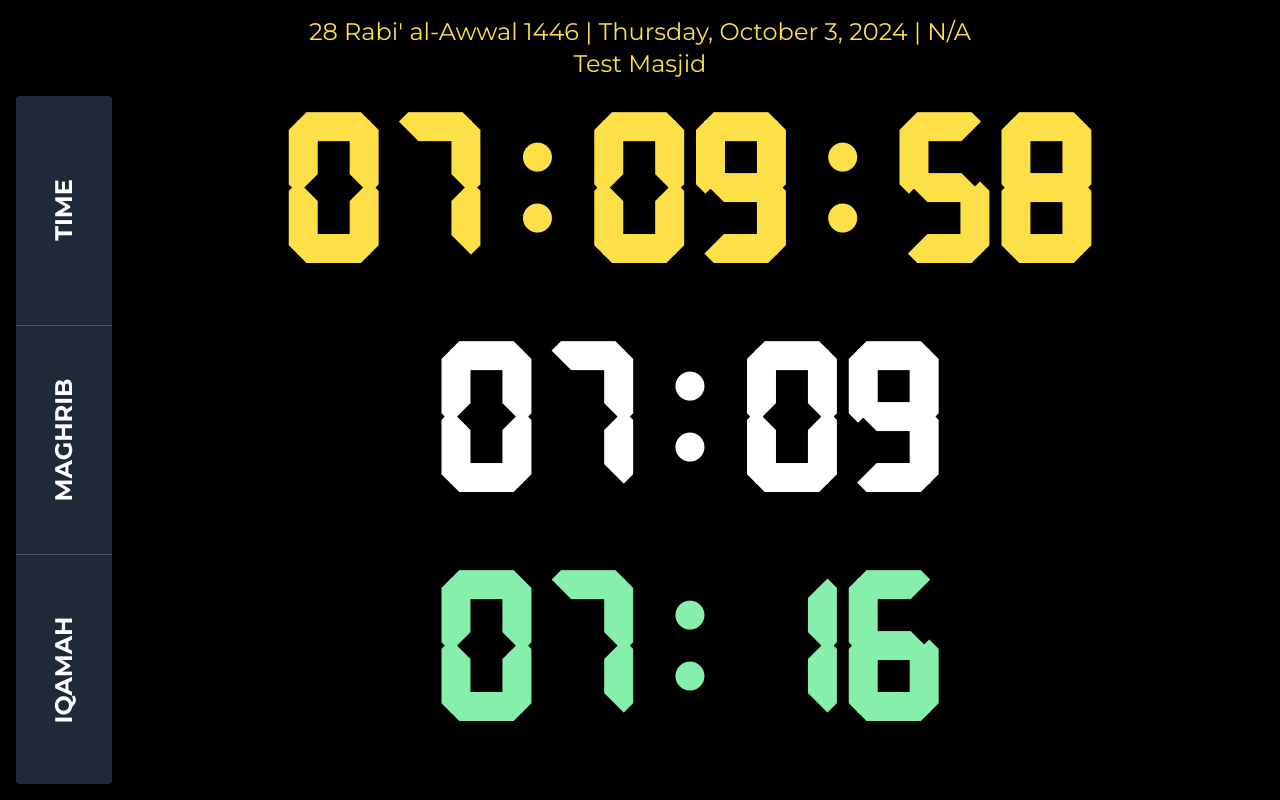
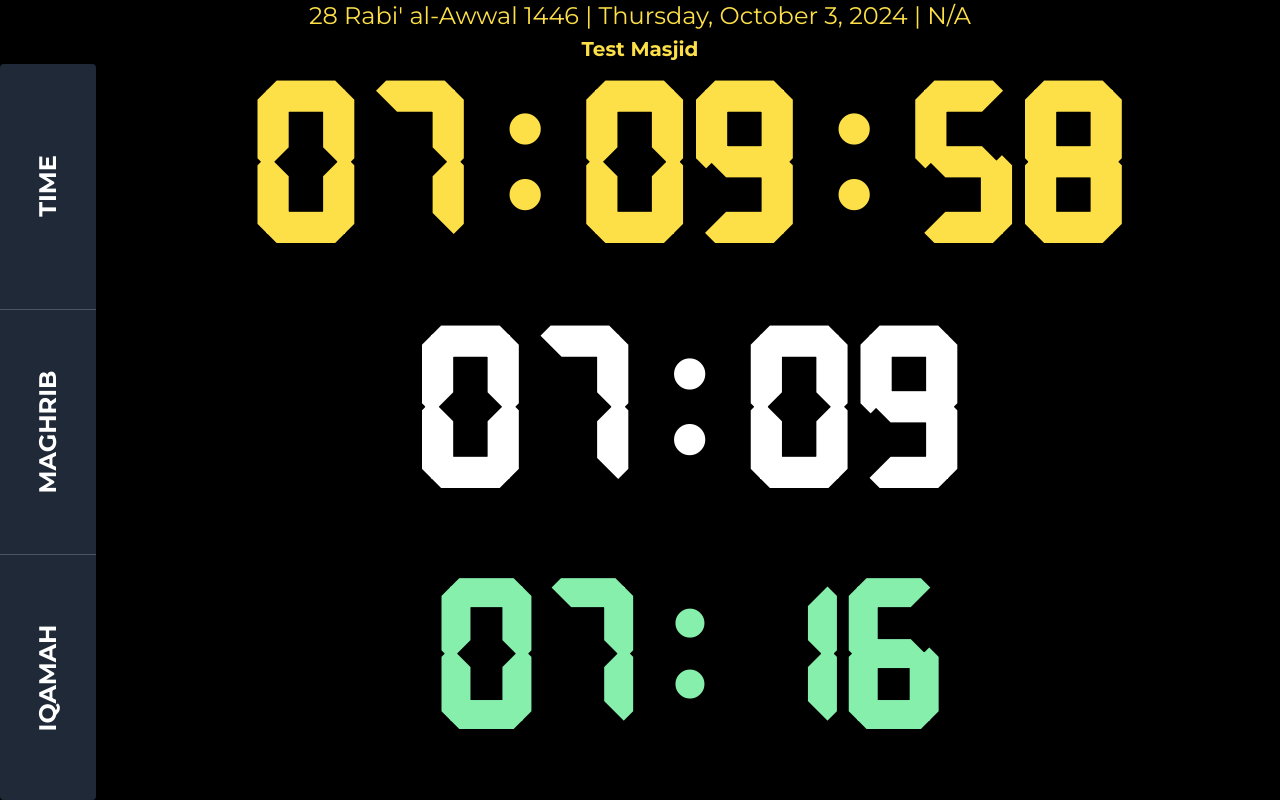
Before and after one commit to adhhamdev/masjid-os, a Next.js app: page /clock/1 in a window 1280 px wide. Built offline with nearby package versions, Linux system fonts and the light colour scheme; no server answers; the database is empty.

Commit message:
update clock

```diff
--- a/components/clocks/full-dark.tsx
+++ b/components/clocks/full-dark.tsx
@@ -65,11 +65,11 @@ export default function FullDark({ hours, minutes, seconds, azanTime, iqamahTime
     }
 
     return (
-        <div className="flex flex-col h-screen bg-black text-white p-4">
-            <div className="mb-4">
+        <div className="flex flex-col h-screen bg-black text-white">
+            <div className="">
                 <div className="text-2xl text-center text-yellow-300">
                     {formatIslamicDate(time)} | {formatGregorianDate(time)} | {temperature} <br />
-                    {masjidName}
+                    <span className='font-bold text-xl'>{masjidName}</span>
                 </div>
             </div>
             <div className="flex flex-1">
@@ -94,12 +94,12 @@ export default function FullDark({ hours, minutes, seconds, azanTime, iqamahTime
                 </div>
                 <div className="flex-1 flex flex-col justify-between">
                     <div className="flex-1 flex items-center">
-                        <div className={`text-[13rem] font-extrabold text-yellow-300 tracking-wider w-full text-center leading-none ${lcdTime.className}`} suppressHydrationWarning>
+                        <div className={`text-[14rem] font-extrabold text-yellow-300 tracking-wider w-full text-center leading-none ${lcdTime.className}`} suppressHydrationWarning>
                             {formatTime(time, true)}
                         </div>
                     </div>
                     <div className="flex-1 flex items-center">
-                        <div className={`text-[13rem] font-extrabold text-white tracking-wider w-full text-center leading-none ${lcdTime.className}`} suppressHydrationWarning>
+                        <div className={`text-[14rem] font-extrabold text-white tracking-wider w-full text-center leading-none ${lcdTime.className}`} suppressHydrationWarning>
                             {formatTime(time)}
                         </div>
                     </div>
```
